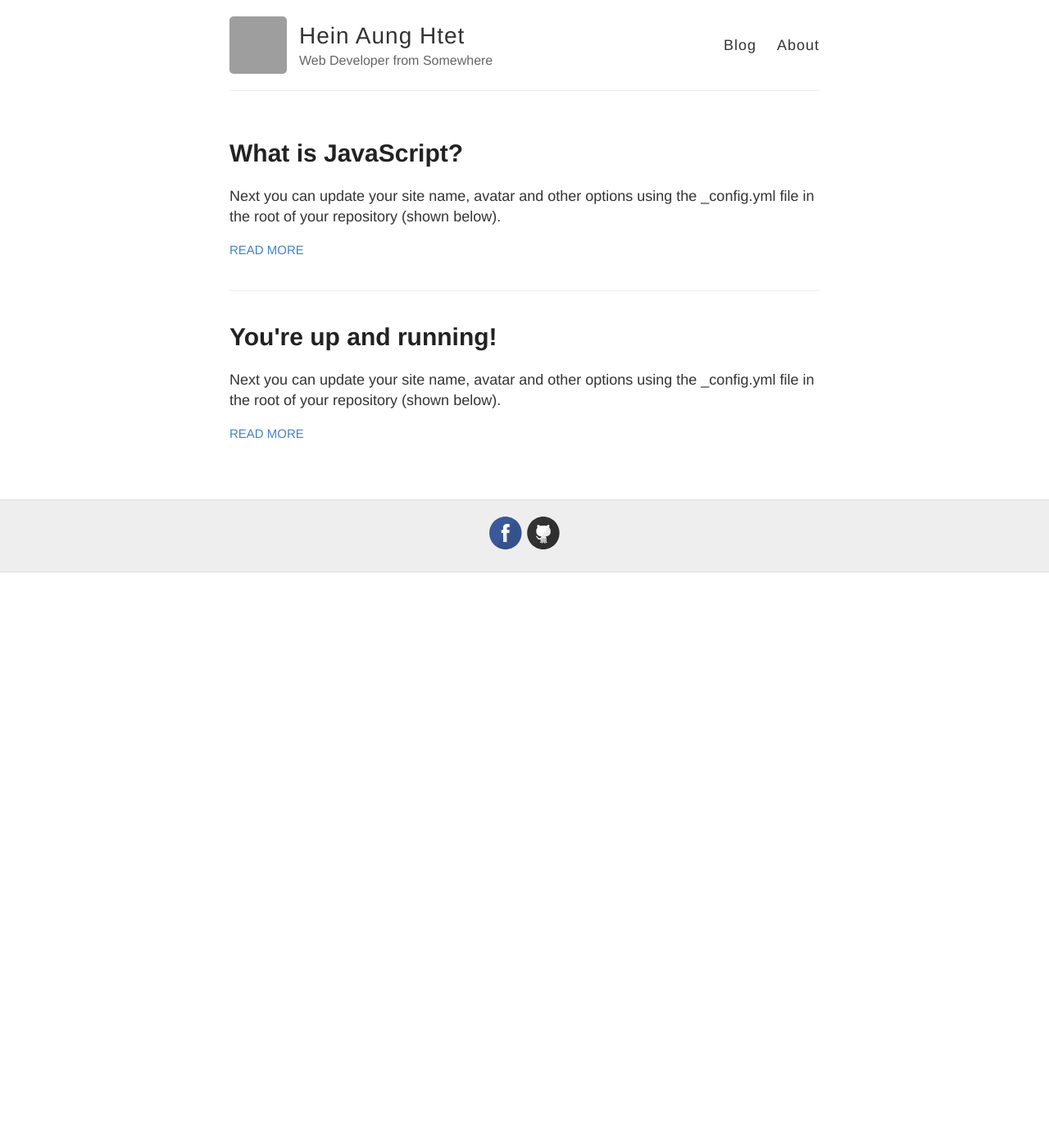
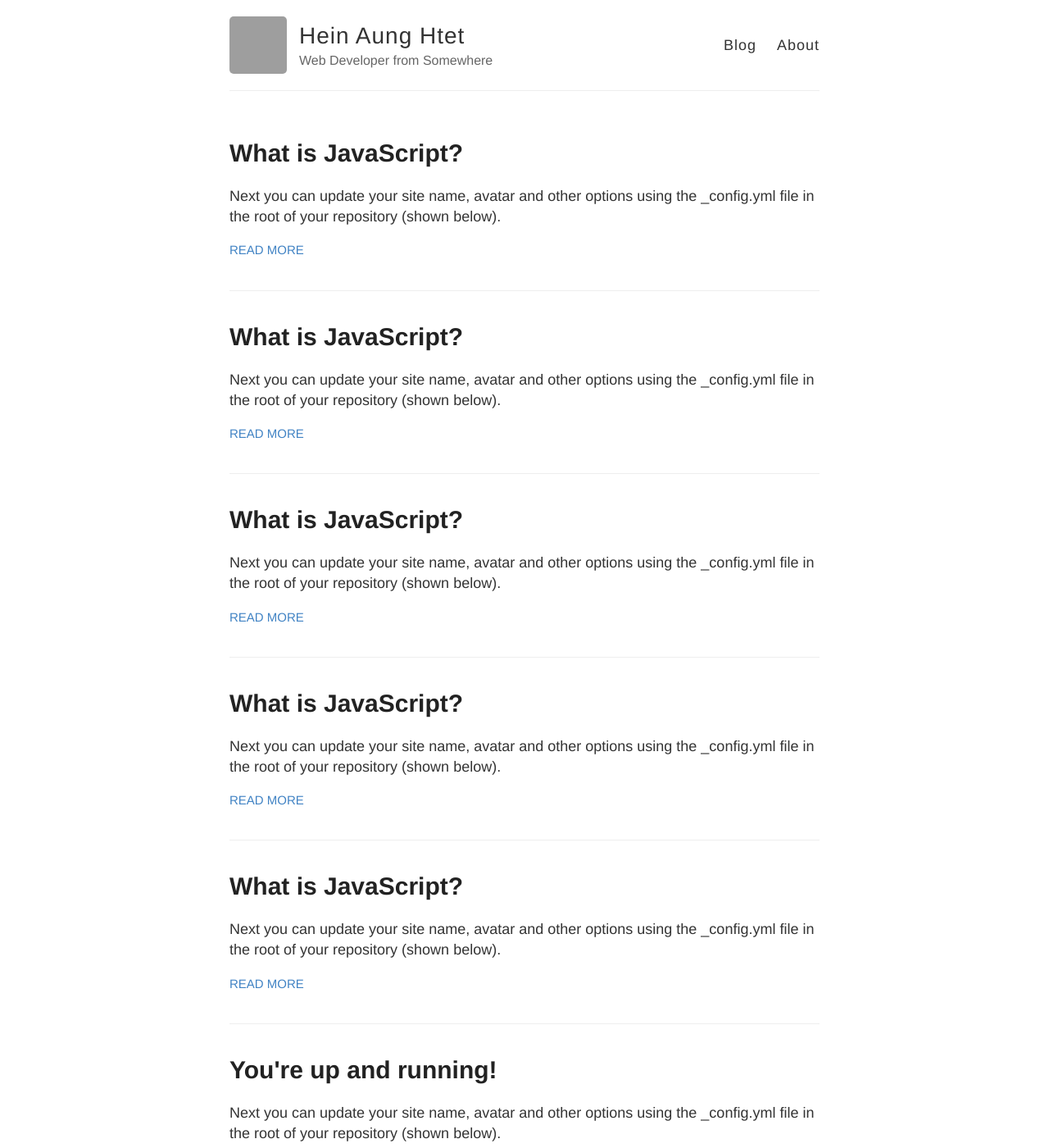
Before and after one commit to Heinaunghtet/heinaunghtet.github.io, a Jekyll site: the page built from index.html, in a window 1280 px wide and 1400 px high. Shown: the whole window at 82% size. Built offline with Jekyll 4.4.1, drawn with Linux system fonts in a browser that asks for light colours; grey boxes are pictures that could not be loaded.

Commit message:
testing posts

```diff
--- a/_config.yml
+++ b/_config.yml
@@ -19,9 +19,9 @@
 footer-links:
   dribbble:
   email:
-  facebook: /heinaunghtet53/
+  facebook: heinaunghtet53/
   flickr:
-  github: /Heinaunghtet/
+  github: Heinaunghtet/
   instagram:
   linkedin:
   pinterest:
--- /dev/null
+++ b/_posts/2020-10-26-Coding.md
@@ -0,0 +1,10 @@
+---
+layout: post
+title: What is JavaScript?
+---
+
+Next you can update your site name, avatar and other options using the _config.yml file in the root of your repository (shown below).
+
+![_config.yml]({{ site.baseurl }}/images/javascript.png)
+
+The easiest way to make your first post is to edit this one. Go into /_posts/ and update the Hello World markdown file. For more instructions head over to the [Jekyll Now repository](https://github.com/barryclark/jekyll-now) on GitHub.
--- /dev/null
+++ b/_posts/2020-10-26-Programmer.md
@@ -0,0 +1,10 @@
+---
+layout: post
+title: What is JavaScript?
+---
+
+Next you can update your site name, avatar and other options using the _config.yml file in the root of your repository (shown below).
+
+![_config.yml]({{ site.baseurl }}/images/javascript.png)
+
+The easiest way to make your first post is to edit this one. Go into /_posts/ and update the Hello World markdown file. For more instructions head over to the [Jekyll Now repository](https://github.com/barryclark/jekyll-now) on GitHub.
--- /dev/null
+++ b/_posts/2020-10-26-Programming-language.md
@@ -0,0 +1,10 @@
+---
+layout: post
+title: What is JavaScript?
+---
+
+Next you can update your site name, avatar and other options using the _config.yml file in the root of your repository (shown below).
+
+![_config.yml]({{ site.baseurl }}/images/javascript.png)
+
+The easiest way to make your first post is to edit this one. Go into /_posts/ and update the Hello World markdown file. For more instructions head over to the [Jekyll Now repository](https://github.com/barryclark/jekyll-now) on GitHub.
--- /dev/null
+++ b/_posts/2020-10-26-Programming.md
@@ -0,0 +1,10 @@
+---
+layout: post
+title: What is JavaScript?
+---
+
+Next you can update your site name, avatar and other options using the _config.yml file in the root of your repository (shown below).
+
+![_config.yml]({{ site.baseurl }}/images/javascript.png)
+
+The easiest way to make your first post is to edit this one. Go into /_posts/ and update the Hello World markdown file. For more instructions head over to the [Jekyll Now repository](https://github.com/barryclark/jekyll-now) on GitHub.
```
